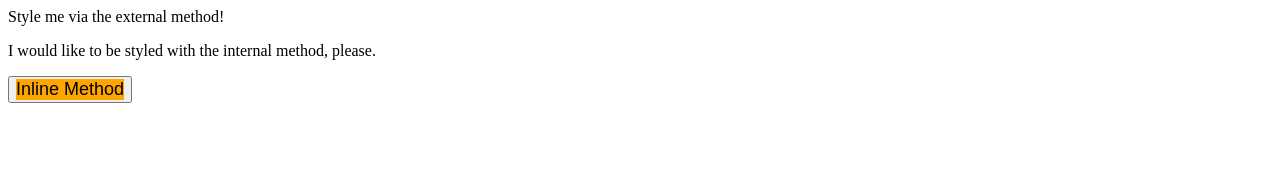
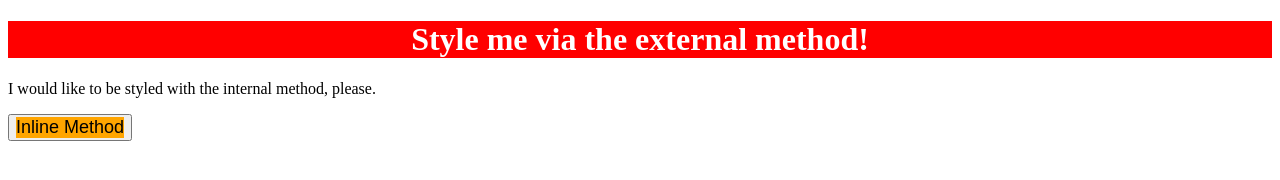
Before and after one commit to JoshuaSimpers/CSS-Intro, a plain HTML site: page index.html in a window 1280 px wide. Drawn offline with Linux system fonts and the light colour scheme.

Commit message:
Made the h1 element styled like the example for external styling using CSS

```diff
--- a/index.html
+++ b/index.html
@@ -3,9 +3,10 @@
     <head>
         <meta charset="UTF-8">
         <title></title>
+        <link rel="stylesheet" href="styles.css">
     </head>
     <body>
-        <h>Style me via the external method!</h>
+        <h1>Style me via the external method!</h1>
         <p>I would like to be styled with the internal method, please.</p>
         <button>
             <div style="background-color: orange; font-size: 18px;">Inline Method</div>
--- /dev/null
+++ b/styles.css
@@ -0,0 +1,7 @@
+h1 {
+    color: white;
+    background-color: red;
+    font-size: 32px;
+    text-align: center;
+    font-weight: bold;
+}
```
